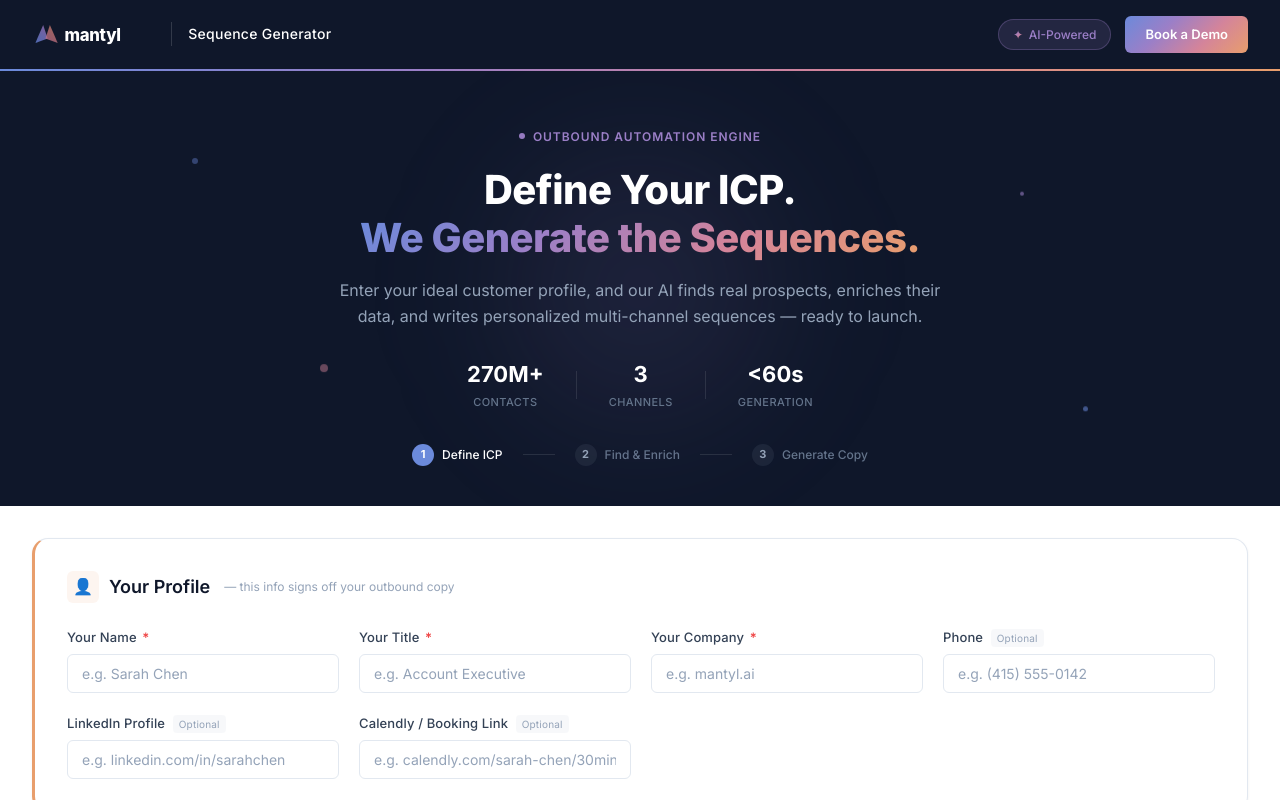
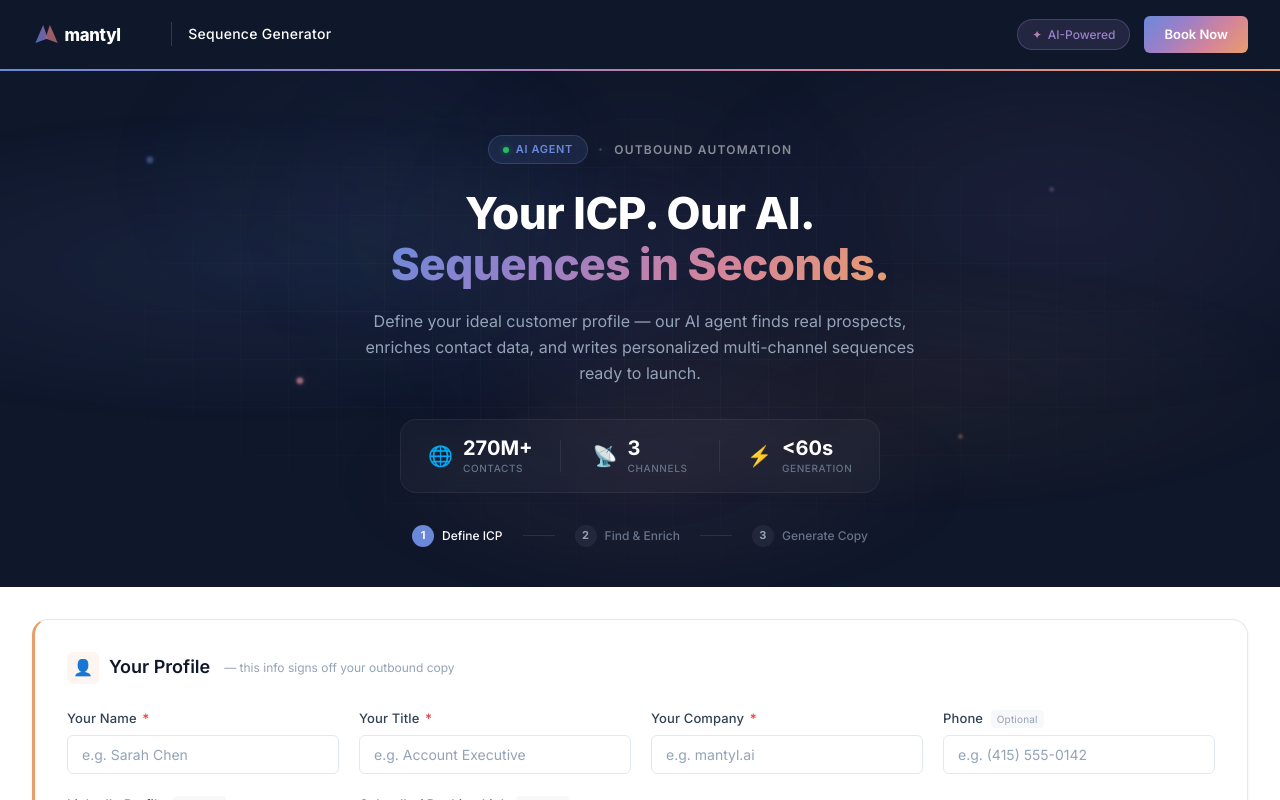
Before and after one commit to Mantyl-ai/mantyl-sequence-generator, a React (Vite) app: page / in a window 1280 px wide. Shown: the top 800 px of the page. Built offline with nearby package versions, Linux system fonts and the light colour scheme.

Commit message:
Enhanced hero visuals + removed segment desc + Book Now CTA

```diff
--- a/src/App.jsx
+++ b/src/App.jsx
@@ -119,47 +119,72 @@ export default function App() {
             AI-Powered
           </span>
           <a href={CALENDLY_URL} target="_blank" rel="noopener noreferrer" className="header-cta-btn">
-            Book a Demo
+            Book Now
           </a>
         </div>
       </header>
 
       {/* ── Hero Section ────────────────────────────────── */}
       <section className="hero">
-        <div className="hero-particles">
-          <div className="particle p1" />
-          <div className="particle p2" />
-          <div className="particle p3" />
-          <div className="particle p4" />
-          <div className="particle p5" />
+        {/* Animated gradient mesh background */}
+        <div className="hero-mesh" />
+        <div className="hero-mesh-2" />
+
+        {/* Floating orbs */}
+        <div className="hero-orbs">
+          <div className="orb orb-1" />
+          <div className="orb orb-2" />
+          <div className="orb orb-3" />
+          <div className="orb orb-4" />
         </div>
+
+        {/* Grid pattern overlay */}
+        <div className="hero-grid-pattern" />
+
+        {/* Glow effects */}
         <div className="hero-glow" />
+        <div className="hero-glow-2" />
+
         <div className="hero-content">
           <div className="hero-eyebrow">
-            <span className="eyebrow-dot" />
-            Outbound Automation Engine
+            <span className="eyebrow-pill">
+              <span className="eyebrow-pulse" />
+              AI Agent
+            </span>
+            <span className="eyebrow-divider">·</span>
+            Outbound Automation
           </div>
           <h1>
-            Define Your ICP.<br />
-            <span className="hero-gradient-text">We Generate the Sequences.</span>
+            Your ICP. Our AI.
+            <br />
+            <span className="hero-gradient-text">Sequences in Seconds.</span>
           </h1>
           <p className="hero-subtitle">
-            Enter your ideal customer profile, and our AI finds real prospects, enriches their data, and writes personalized multi-channel sequences — ready to launch.
+            Define your ideal customer profile — our AI agent finds real prospects, enriches contact data, and writes personalized multi-channel sequences ready to launch.
           </p>
           <div className="hero-stats">
             <div className="hero-stat">
+              <span className="stat-icon">🌐</span>
+              <div className="stat-text">
                 <span className="stat-number">270M+</span>
                 <span className="stat-label">Contacts</span>
               </div>
+            </div>
             <div className="hero-stat-divider" />
             <div className="hero-stat">
+              <span className="stat-icon">📡</span>
+              <div className="stat-text">
                 <span className="stat-number">3</span>
                 <span className="stat-label">Channels</span>
               </div>
+            </div>
             <div className="hero-stat-divider" />
             <div className="hero-stat">
+              <span className="stat-icon">⚡</span>
+              <div className="stat-text">
                 <span className="stat-number">&lt;60s</span>
                 <span className="stat-label">Generation</span>
+              </div>
             </div>
           </div>
         </div>
--- a/src/index.css
+++ b/src/index.css
@@ -183,91 +183,169 @@ body {
 /* ===== Hero Section ===== */
 .hero {
   background: var(--navy);
-  padding: 56px 32px 32px;
+  padding: 64px 32px 32px;
   text-align: center;
   position: relative;
   overflow: hidden;
 }
 
-.hero-particles {
+/* Animated gradient mesh backgrounds */
+.hero-mesh {
+  position: absolute;
+  inset: 0;
+  background:
+    radial-gradient(ellipse 80% 60% at 20% 40%, rgba(107, 138, 219, 0.12) 0%, transparent 50%),
+    radial-gradient(ellipse 60% 80% at 80% 30%, rgba(155, 127, 199, 0.1) 0%, transparent 50%),
+    radial-gradient(ellipse 50% 50% at 50% 80%, rgba(212, 132, 154, 0.08) 0%, transparent 50%);
+  animation: meshShift 12s ease-in-out infinite alternate;
+  pointer-events: none;
+}
+
+.hero-mesh-2 {
+  position: absolute;
+  inset: 0;
+  background:
+    radial-gradient(ellipse 70% 50% at 70% 60%, rgba(232, 158, 108, 0.08) 0%, transparent 50%),
+    radial-gradient(ellipse 40% 70% at 30% 20%, rgba(107, 138, 219, 0.06) 0%, transparent 50%);
+  animation: meshShift2 15s ease-in-out infinite alternate;
+  pointer-events: none;
+}
+
+@keyframes meshShift {
+  0% { opacity: 1; transform: scale(1) translate(0, 0); }
+  100% { opacity: 0.8; transform: scale(1.1) translate(2%, -3%); }
+}
+
+@keyframes meshShift2 {
+  0% { opacity: 0.7; transform: scale(1) translate(0, 0); }
+  100% { opacity: 1; transform: scale(1.15) translate(-3%, 2%); }
+}
+
+/* Floating orbs */
+.hero-orbs {
   position: absolute;
   inset: 0;
   pointer-events: none;
 }
 
-.particle {
+.orb {
   position: absolute;
   border-radius: 50%;
-  opacity: 0.4;
-}
-
-.p1 {
+  filter: blur(1px);
+}
+
+.orb-1 {
+  width: 8px;
+  height: 8px;
+  background: var(--accent-blue);
+  top: 18%;
+  left: 12%;
+  opacity: 0.6;
+  animation: orbFloat1 8s ease-in-out infinite;
+  box-shadow: 0 0 12px rgba(107, 138, 219, 0.4);
+}
+
+.orb-2 {
+  width: 5px;
+  height: 5px;
+  background: var(--accent-lavender);
+  top: 25%;
+  right: 18%;
+  opacity: 0.5;
+  animation: orbFloat2 10s ease-in-out infinite;
+  box-shadow: 0 0 10px rgba(155, 127, 199, 0.4);
+}
+
+.orb-3 {
   width: 6px;
   height: 6px;
-  background: var(--accent-blue);
-  top: 20%;
-  left: 15%;
-  animation: float 6s ease-in-out infinite;
-}
-
-.p2 {
+  background: var(--accent-rose);
+  bottom: 35%;
+  left: 22%;
+  opacity: 0.5;
+  animation: orbFloat3 9s ease-in-out infinite;
+  box-shadow: 0 0 10px rgba(212, 132, 154, 0.4);
+}
+
+.orb-4 {
   width: 4px;
   height: 4px;
-  background: var(--accent-lavender);
-  top: 30%;
-  right: 20%;
-  animation: float 8s ease-in-out infinite;
-}
-
-.p3 {
-  width: 8px;
-  height: 8px;
-  background: var(--accent-rose);
-  bottom: 30%;
-  left: 25%;
-  animation: float 7s ease-in-out infinite;
-}
-
-.p4 {
-  width: 3px;
-  height: 3px;
   background: var(--accent-peach);
-  top: 40%;
-  right: 35%;
-  animation: float 9s ease-in-out infinite;
-}
-
-.p5 {
-  width: 5px;
-  height: 5px;
-  background: var(--accent-blue);
-  bottom: 20%;
-  right: 15%;
-  animation: float 5s ease-in-out infinite;
-}
-
-@keyframes float {
-  0%, 100% {
-    transform: translateY(0);
-    opacity: 0.4;
-  }
-  50% {
-    transform: translateY(-20px);
-    opacity: 0.8;
-  }
-}
-
+  bottom: 28%;
+  right: 25%;
+  opacity: 0.4;
+  animation: orbFloat4 11s ease-in-out infinite;
+  box-shadow: 0 0 8px rgba(232, 158, 108, 0.3);
+}
+
+@keyframes orbFloat1 {
+  0%, 100% { transform: translate(0, 0) scale(1); opacity: 0.6; }
+  33% { transform: translate(15px, -25px) scale(1.3); opacity: 0.9; }
+  66% { transform: translate(-10px, -10px) scale(0.8); opacity: 0.4; }
+}
+
+@keyframes orbFloat2 {
+  0%, 100% { transform: translate(0, 0) scale(1); opacity: 0.5; }
+  40% { transform: translate(-20px, 15px) scale(1.4); opacity: 0.8; }
+  70% { transform: translate(10px, -20px) scale(0.7); opacity: 0.3; }
+}
+
+@keyframes orbFloat3 {
+  0%, 100% { transform: translate(0, 0) scale(1); opacity: 0.5; }
+  50% { transform: translate(20px, -30px) scale(1.2); opacity: 0.8; }
+}
+
+@keyframes orbFloat4 {
+  0%, 100% { transform: translate(0, 0) scale(1); opacity: 0.4; }
+  30% { transform: translate(-12px, 18px) scale(1.5); opacity: 0.7; }
+  70% { transform: translate(8px, -12px) scale(0.9); opacity: 0.3; }
+}
+
+/* Subtle grid pattern overlay */
+.hero-grid-pattern {
+  position: absolute;
+  inset: 0;
+  background-image:
+    linear-gradient(rgba(255, 255, 255, 0.02) 1px, transparent 1px),
+    linear-gradient(90deg, rgba(255, 255, 255, 0.02) 1px, transparent 1px);
+  background-size: 48px 48px;
+  pointer-events: none;
+  mask-image: radial-gradient(ellipse at center, black 30%, transparent 80%);
+  -webkit-mask-image: radial-gradient(ellipse at center, black 30%, transparent 80%);
+}
+
+/* Glow effects */
 .hero-glow {
   position: absolute;
-  width: 400px;
-  height: 400px;
+  width: 500px;
+  height: 500px;
   border-radius: 50%;
-  top: 50%;
+  top: 40%;
   left: 50%;
   transform: translate(-50%, -50%);
-  background: radial-gradient(circle, rgba(155, 127, 199, 0.15) 0%, transparent 70%);
+  background: radial-gradient(circle, rgba(155, 127, 199, 0.12) 0%, transparent 60%);
+  filter: blur(80px);
+  pointer-events: none;
+  animation: glowPulse 6s ease-in-out infinite;
+}
+
+.hero-glow-2 {
+  position: absolute;
+  width: 350px;
+  height: 350px;
+  border-radius: 50%;
+  top: 30%;
+  left: 35%;
+  transform: translate(-50%, -50%);
+  background: radial-gradient(circle, rgba(107, 138, 219, 0.1) 0%, transparent 60%);
   filter: blur(60px);
   pointer-events: none;
+  animation: glowPulse 8s ease-in-out infinite 2s;
+}
+
+@keyframes glowPulse {
+  0%, 100% { opacity: 1; transform: translate(-50%, -50%) scale(1); }
+  50% { opacity: 0.6; transform: translate(-50%, -50%) scale(1.15); }
 }
 
 .hero-content {
@@ -279,30 +357,55 @@ body {
   display: flex;
   align-items: center;
   justify-content: center;
-  gap: 8px;
+  gap: 10px;
   font-size: 12px;
   font-weight: 600;
   text-transform: uppercase;
-  letter-spacing: 0.08em;
-  color: var(--accent-lavender);
-  margin-bottom: 20px;
-}
-
-.eyebrow-dot {
+  letter-spacing: 0.1em;
+  color: rgba(255, 255, 255, 0.5);
+  margin-bottom: 24px;
+}
+
+.eyebrow-pill {
+  display: inline-flex;
+  align-items: center;
+  gap: 7px;
+  padding: 5px 14px;
+  background: rgba(107, 138, 219, 0.12);
+  border: 1px solid rgba(107, 138, 219, 0.25);
+  border-radius: 20px;
+  color: var(--accent-blue);
+  font-size: 11px;
+  font-weight: 600;
+  letter-spacing: 0.06em;
+}
+
+.eyebrow-pulse {
   width: 6px;
   height: 6px;
   border-radius: 50%;
-  background: var(--accent-lavender);
-  animation: pulse 2s infinite;
+  background: #22c55e;
+  animation: livePulse 2s infinite;
+  box-shadow: 0 0 6px rgba(34, 197, 94, 0.5);
+}
+
+@keyframes livePulse {
+  0%, 100% { opacity: 1; box-shadow: 0 0 6px rgba(34, 197, 94, 0.5); }
+  50% { opacity: 0.5; box-shadow: 0 0 12px rgba(34, 197, 94, 0.8); }
+}
+
+.eyebrow-divider {
+  color: rgba(255, 255, 255, 0.2);
+  font-size: 16px;
 }
 
 .hero h1 {
-  font-size: 40px;
+  font-size: 44px;
   font-weight: 800;
   color: var(--white);
-  margin-bottom: 16px;
+  margin-bottom: 18px;
   letter-spacing: -0.5px;
-  line-height: 1.2;
+  line-height: 1.15;
 }
 
 .hero-gradient-text {
@@ -315,44 +418,67 @@ body {
 .hero-subtitle {
   font-size: 16px;
   color: #94a3b8;
-  max-width: 620px;
-  margin: 0 auto 28px;
-  line-height: 1.6;
+  max-width: 580px;
+  margin: 0 auto 32px;
+  line-height: 1.65;
 }
 
 .hero-stats {
   display: flex;
   justify-content: center;
   align-items: center;
-  gap: 32px;
+  gap: 0;
   margin-bottom: 8px;
+  background: rgba(255, 255, 255, 0.03);
+  border: 1px solid rgba(255, 255, 255, 0.06);
+  border-radius: 16px;
+  padding: 16px 0;
+  max-width: 480px;
+  margin-left: auto;
+  margin-right: auto;
+  backdrop-filter: blur(8px);
 }
 
 .hero-stat {
   display: flex;
+  align-items: center;
+  gap: 10px;
+  flex: 1;
+  justify-content: center;
+  padding: 0 20px;
+}
+
+.stat-icon {
+  font-size: 20px;
+  flex-shrink: 0;
+}
+
+.stat-text {
+  display: flex;
   flex-direction: column;
-  align-items: center;
-  gap: 2px;
+  text-align: left;
 }
 
 .stat-number {
-  font-size: 22px;
+  font-size: 20px;
   font-weight: 700;
   color: var(--white);
+  line-height: 1.2;
 }
 
 .stat-label {
-  font-size: 11px;
+  font-size: 10px;
   font-weight: 500;
   color: #64748b;
   text-transform: uppercase;
-  letter-spacing: 0.04em;
+  letter-spacing: 0.06em;
 }
 
 .hero-stat-divider {
   width: 1px;
-  height: 28px;
-  background: rgba(255, 255, 255, 0.1);
+  height: 32px;
+  background: rgba(255, 255, 255, 0.08);
+  flex-shrink: 0;
 }
 
 @keyframes pulse {
@@ -1123,10 +1249,10 @@ body {
 
 .segment-pill {
   display: flex;
-  flex-direction: column;
-  align-items: center;
-  padding: 12px 20px;
-  min-width: 120px;
+  align-items: center;
+  justify-content: center;
+  padding: 10px 24px;
+  min-width: 110px;
   border: 1px solid #e2e8f0;
   border-radius: 20px;
   font-family: var(--font);
@@ -1139,13 +1265,6 @@ body {
   outline: none;
 }
 
-.segment-pill-desc {
-  font-size: 10px;
-  color: #94a3b8;
-  font-weight: 400;
-  margin-top: 2px;
-}
-
 .segment-pill:hover {
   border-color: var(--accent-blue);
   background: var(--bg-blue);
@@ -1156,11 +1275,6 @@ body {
   background: rgba(107, 138, 219, 0.1);
   color: var(--accent-blue);
   font-weight: 600;
-}
-
-.segment-pill.active .segment-pill-desc {
-  color: var(--accent-blue);
-  opacity: 0.8;
 }
 
 /* ===== Send Type Toggle ===== */
@@ -1922,7 +2036,13 @@ body {
     font-size: 28px;
   }
   .hero-stats {
-    gap: 16px;
+    flex-direction: column;
+    gap: 12px;
+    padding: 16px;
+  }
+  .hero-stat-divider {
+    width: 40px;
+    height: 1px;
   }
   .stat-number {
     font-size: 18px;
```
Also changed, not shown: src/components/ICPForm.jsx (+3 -5 lines). Lines whose indentation alone changed are shown as unchanged.
